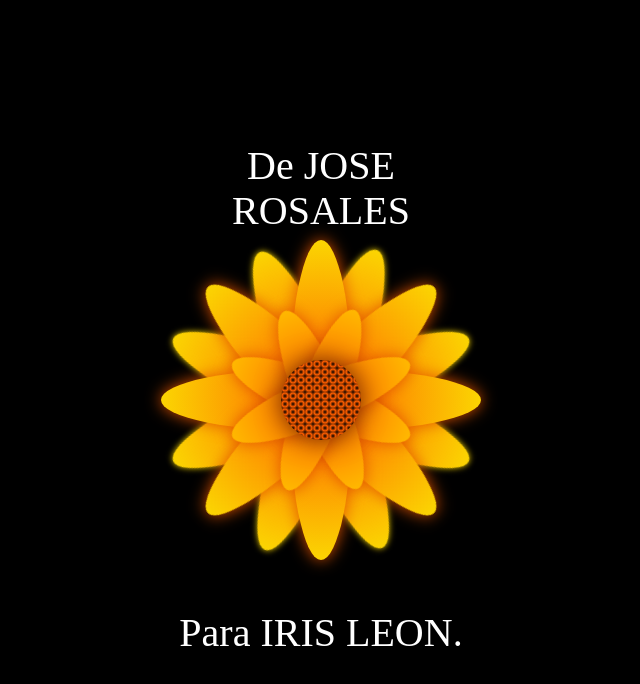
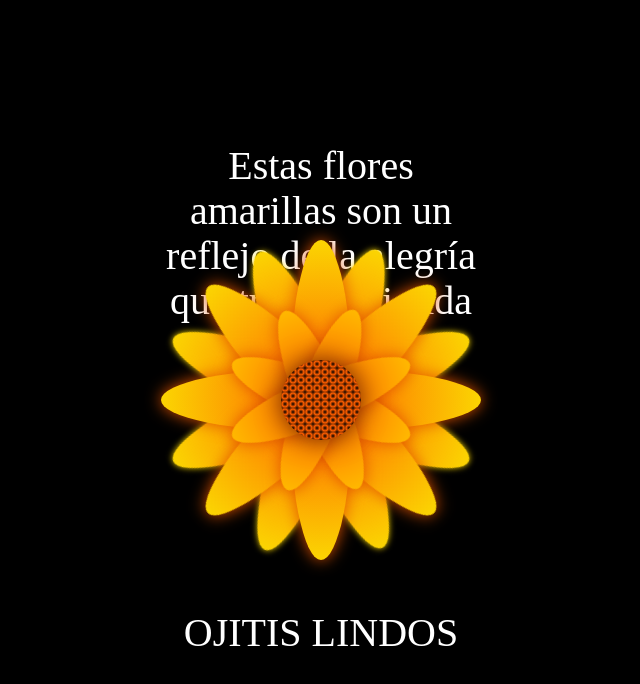
Before and after one commit to jrosales2555/jrosales056, a plain HTML site: page docs/index.html in a window 1280 px wide. Shown: the whole page, without its empty margins (319-959 px from the left). Drawn offline with Linux system fonts and the light colour scheme.

Commit message:
index.html

```diff
--- a/docs/index.html
+++ b/docs/index.html
@@ -10,7 +10,7 @@
 <body>
 
 <div class="flower">
-    <div class="text-above">De JOSE ROSALES</div>
+    <div class="text-above">Estas flores amarillas son un reflejo de la alegría que traes a mi vida</div>
     <div class="mid">
     </div>
     <div class="Petal1 p1">
@@ -37,7 +37,7 @@
     </div>
     <div class="Petal3 p4">
     </div>
-    <div class="text-below">Para IRIS LEON. </div>
+    <div class="text-below">OJITIS LINDOS </div>
   </div>
 </body>
 </html>
```
